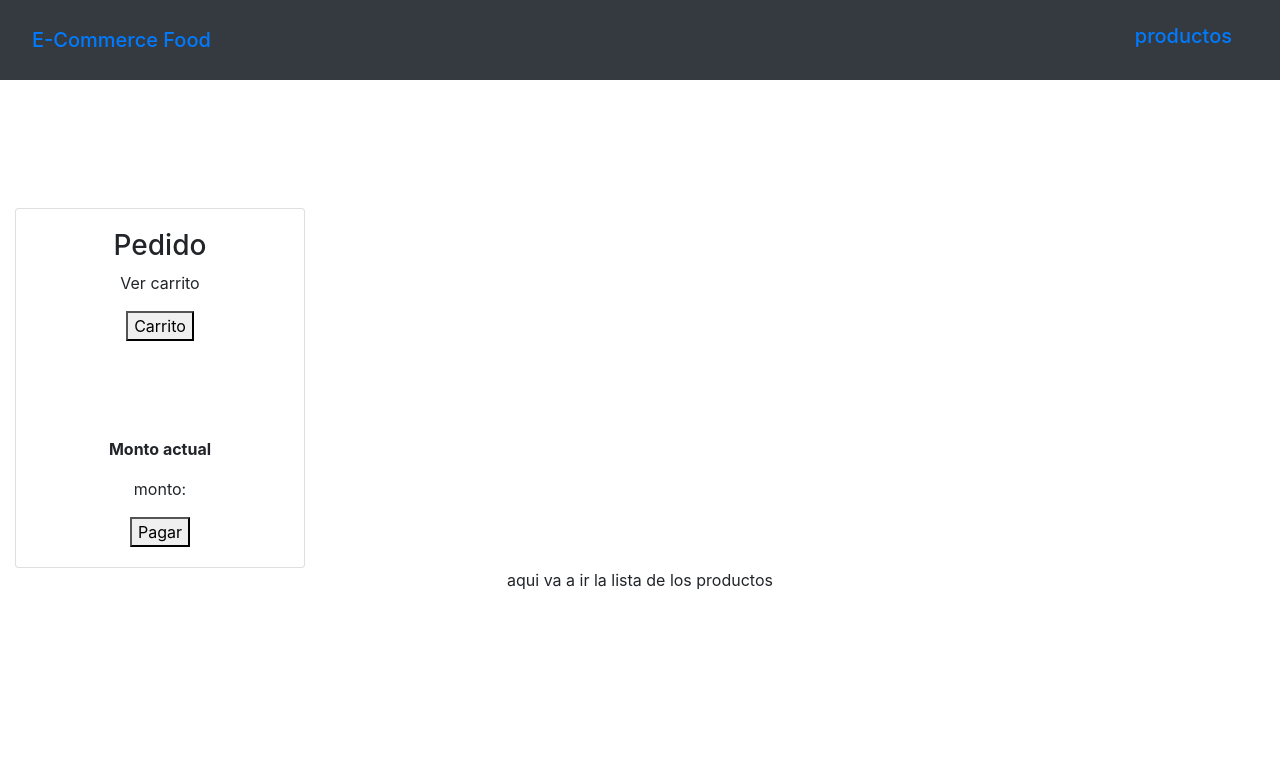
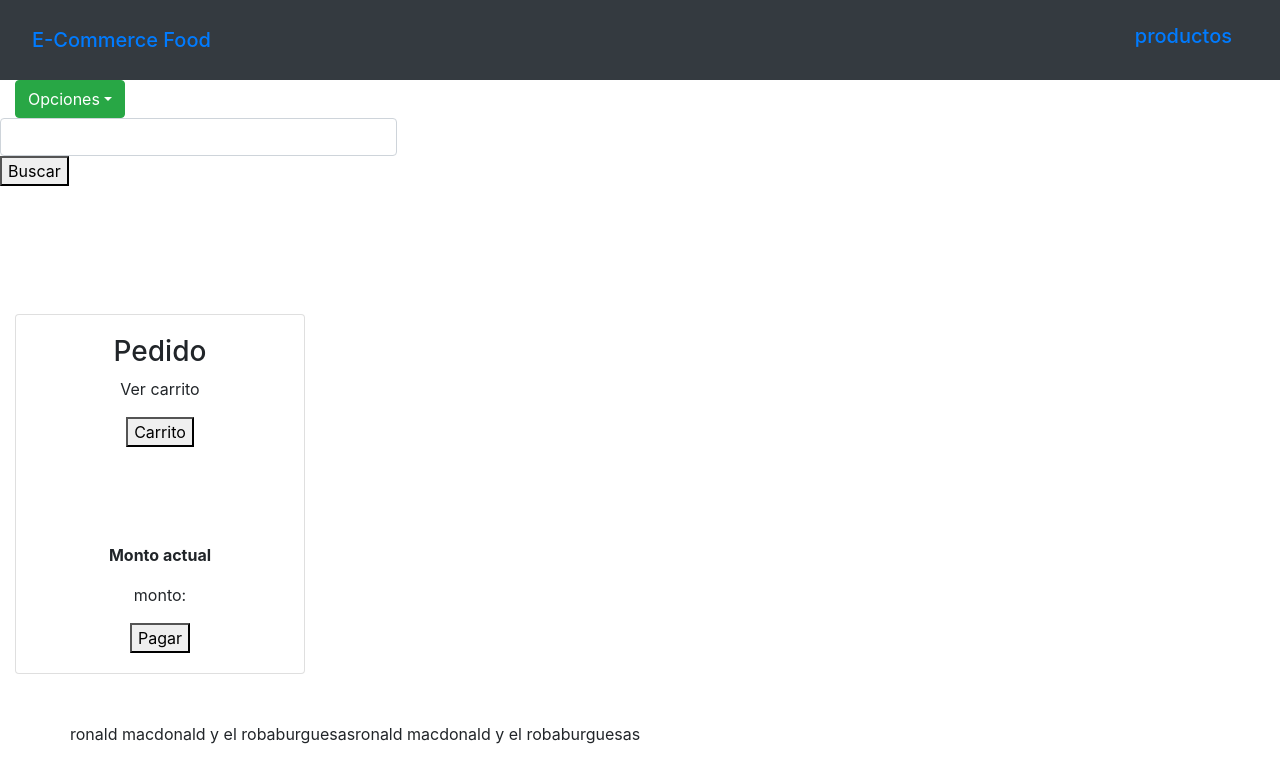
Before and after one commit to SebasRios34/E-Food, a React (Create React App) app in the folder e-food/: page /productos in a window 1280 px wide. Shown: the top 782 px of the page. Built offline with nearby package versions, Linux system fonts and the light colour scheme.

Commit message:
se continuo el desarrollo de react

```diff
--- a/e-food/package.json
+++ b/e-food/package.json
@@ -8,6 +8,7 @@
     "@testing-library/user-event": "^7.1.2",
     "axios": "^0.19.0",
     "bootstrap": "^4.4.1",
+    "popper.js": "^1.16.0",
     "react": "^16.12.0",
     "react-bootstrap": "^1.0.0-beta.16",
     "react-dom": "^16.12.0",
--- a/e-food/src/App.js
+++ b/e-food/src/App.js
@@ -9,6 +9,7 @@ import Pedido from './Components/Pedido';
 import Productos from './Components/Productos';
 import Checkout from './Components/Checkout';
 import './App.css';
+
 
 function App() {
   return (
--- a/e-food/src/Components/Nav.js
+++ b/e-food/src/Components/Nav.js
@@ -1,5 +1,6 @@
 import React, { Component } from 'react'
 import {Link } from "react-router-dom";
+import Dropdown from 'react-bootstrap/Dropdown';
 
 export default class Nav extends Component {
     render() {
@@ -7,16 +8,37 @@ export default class Nav extends Component {
             <body>
                 <div>
                     <nav className="navbar navbar-dark bg-dark">
-                        <span class="navbar-brand mb-0 h1">
+                        <span className="navbar-brand mb-0 h1">
                                 <Link to='/' className="nav-link">E-Commerce Food
                                 </Link>
                         </span>
-                        <span class="navbar-brand lm-auto h1">
+                        <span className="navbar-brand lm-auto h1">
                                 <Link to='/productos' className="nav-link">productos
                                 </Link>
                         </span>
                     </nav>
                 </div>
+                <div className="col-md-4">
+                    <Dropdown>
+                        <Dropdown.Toggle variant="success" id="dropdown-basic">
+                            Opciones
+                        </Dropdown.Toggle>
+
+                        <Dropdown.Menu>
+                            <Dropdown.Item href="#/action-1">Combos</Dropdown.Item>
+                            <Dropdown.Item href="#/action-2">Refrescos</Dropdown.Item>
+                            <Dropdown.Item href="#/action-3">no se que opciones puede ver el cliente aca</Dropdown.Item>
+                        </Dropdown.Menu>
+                    </Dropdown>
+                    </div>
+                    <div className="col-md-4 row">
+                        <div className="input-group">
+                            <input id="buttondropdown" name="buttondropdown" className="form-control" type="text"></input>
+                        </div>
+                        <Link to="/producto">
+                        <button>Buscar</button>
+                        </Link>
+                    </div>
             </body>
         )
     }
--- a/e-food/src/Components/Producto.js
+++ b/e-food/src/Components/Producto.js
@@ -4,7 +4,7 @@ export default class Producto extends Component {
     render() {
         return (
             <div>
-
+                ronald macdonald y el robaburguesas
             </div>
         )
     }
--- a/e-food/src/Components/Productos.js
+++ b/e-food/src/Components/Productos.js
@@ -1,10 +1,24 @@
 import React, { Component } from 'react'
+import {ContextConsumer} from '../Context';
+import Producto from './Producto';
 
 export default class Productos extends Component {
     render() {
         return (
-            <div>
-                aqui va a ir la lista de los productos
+
+            <div className ="py-5">
+                <div className="container">
+                    <div className="row">
+                        <ContextConsumer>
+                            {(value)=>{
+                            return value.productos.map( product =>{
+                                return <Producto key = {product.id}
+                                product={product}/>
+                            })
+                            }}
+                        </ContextConsumer>
+                    </div>
+                </div>
             </div>
         )
     }
--- /dev/null
+++ b/e-food/src/Context.js
@@ -0,0 +1,40 @@
+import React, { Component } from 'react'
+import {arrProductos, detalleProducto} from './data';
+
+
+const Productos = React.createContext();
+//viene con dos componentes
+//Provider
+//Consumer
+
+class ContextProvider extends Component {
+
+    state = {
+        productos:arrProductos,
+        detalleProd:detalleProducto
+    }
+
+    manejoDetalle = () =>{
+        console.log('buenas buenas desde  el manejo de detalle');
+    }
+
+    agregarAlCarrito =()=>{
+        console.log('buenas buenas desde agregar al carrito');
+    }
+
+    render() {
+        return (
+            <Productos.Provider value={{
+                ...this.state,
+                manejoDetalle:this.manejoDetalle,
+                agregarAlCarrito:this.agregarAlCarrito
+            }}>
+                {this.props.children}
+            </Productos.Provider>
+        )
+    }
+}
+
+const ContextConsumer = Productos.Consumer;
+
+export {ContextProvider, ContextConsumer};
--- /dev/null
+++ b/e-food/src/data.js
@@ -0,0 +1,24 @@
+
+
+
+export const arrProductos = [
+    {
+        id: 1,
+        nombreProducto: "combo#1",
+        contenido: "papas medianas, sandwich de pollo, tocineta, tomate y queso"+
+        " refresco mediano"
+    },
+    {
+        id: 2,
+        nombreProducto: "combo#2",
+        contenido: "triple quesoburguesa con tocineta y queso suizo"
+    }
+
+]
+
+export const detalleProducto = {
+    id: 1,
+        nombreProducto: "combo#1",
+        contenido: "papas medianas, sandwich de pollo, tocineta, tomate y queso"+
+        " refresco mediano"
+}
--- a/e-food/src/index.js
+++ b/e-food/src/index.js
@@ -4,11 +4,15 @@ import './index.css';
 import {BrowserRouter as Router, Route} from 'react-router-dom';
 import App from './App';
 import * as serviceWorker from './serviceWorker';
+import 'bootstrap/dist/css/bootstrap.min.css';
+import {ContextProvider} from './Context';
 
 ReactDOM.render(
+<ContextProvider>
 <Router>
 <App />
-</Router>, document.getElementById('root'));
+</Router>
+</ContextProvider>, document.getElementById('root'));
 
 // If you want your app to work offline and load faster, you can change
 // unregister() to register() below. Note this comes with some pitfalls.
```
Also changed, not shown: e-food/src/App.css (line endings or trailing spaces).
